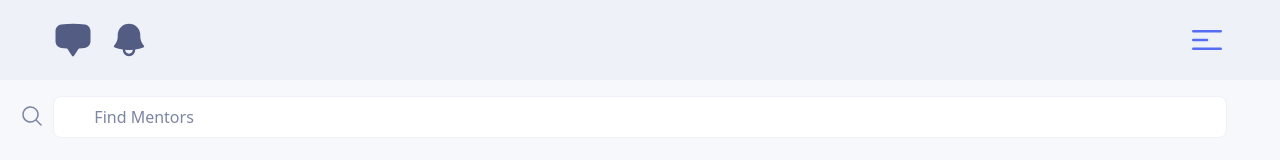
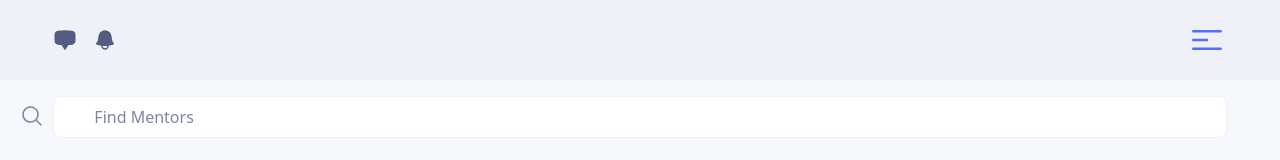
Before and after one commit to prolajumokeoni/Tradingapp, a React (Create React App) app: page / in a window 1280 px wide. Shown: the top 160 px of the page. Built offline with nearby package versions, Linux system fonts and the light colour scheme.

Commit message:
Adjust icons

```diff
--- a/src/components/MobileView.jsx
+++ b/src/components/MobileView.jsx
@@ -10,10 +10,10 @@ const MobileView = () => {
   return (
     <div>
       <nav className="bg-light flex items-center w-full h-20">
-        <div className="w-11/12  m-auto flex  justify-between">
+        <div className="w-11/12  m-auto flex  justify-between items-center">
           <div className="flex justify-between space-x-4">
-            <ChatBubbleBottomCenterIcon className="h-10 w-10 text-gray" />
-            <BellIcon className="h-10 w-10 text-gray" />
+            <ChatBubbleBottomCenterIcon  className="h-6 w-6 text-gray" />
+            <BellIcon className="h-6 w-6 text-gray" />
           </div>
           <div className="">
             <Bars3CenterLeftIcon className="h-10 w-10 text-blue" />
```
